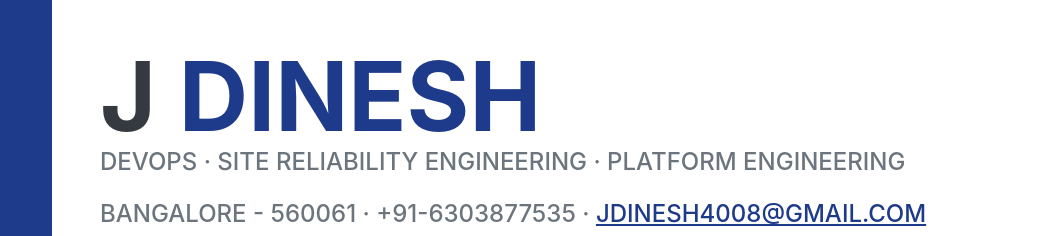
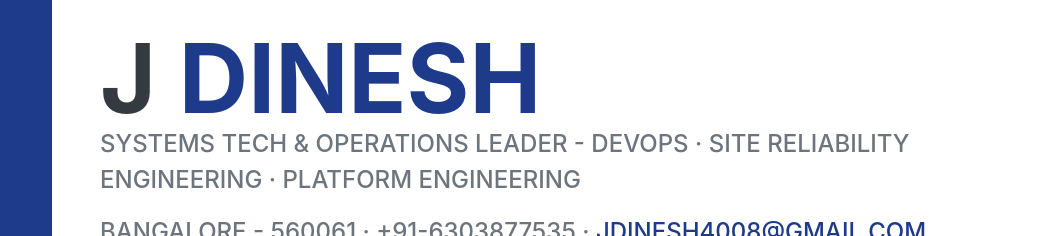
Before and after one commit to Dinesh4008/personal_portpolio, a plain HTML site: page index.html in a window 1280 px wide. Shown: the part 115-351 px from the top of the page, 220-1280 px from the left. Drawn offline with nearby package versions, Linux system fonts and the light colour scheme; a web font is replaced by a local one.

Commit message:
first commit

```diff
--- a/index.html
+++ b/index.html
@@ -45,7 +45,7 @@
                         <span class="text-primary">DINESH</span>
                     </h1>
                     <div class="subheading mb-3">
-                        DevOps · Site Reliability Engineering · Platform Engineering
+                        Systems Tech & Operations Leader - DevOps · Site Reliability Engineering · Platform Engineering
                     </div>
                     <div class="subheading mb-5">
                         Bangalore - 560061 · +91-6303877535 ·
```
